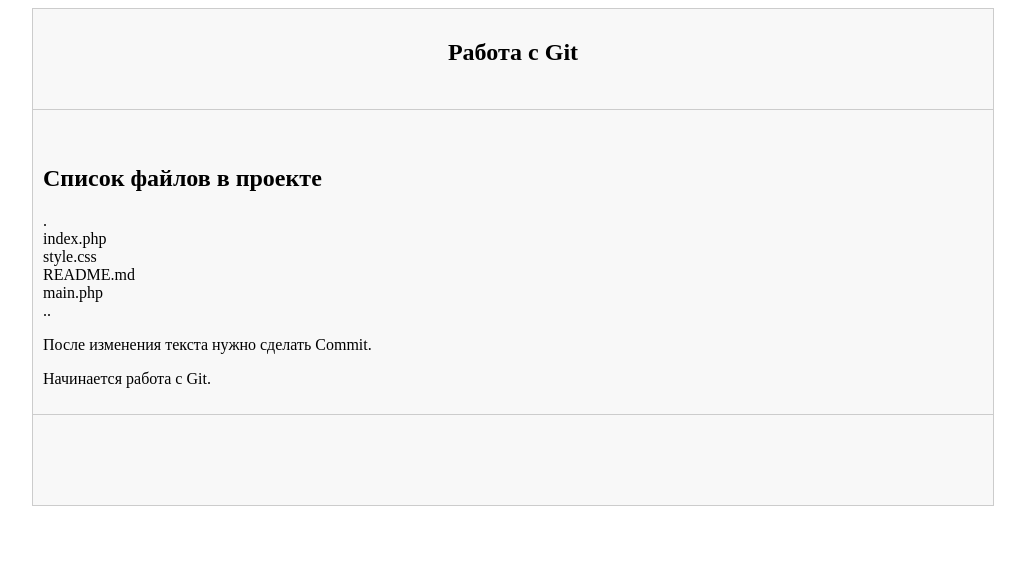
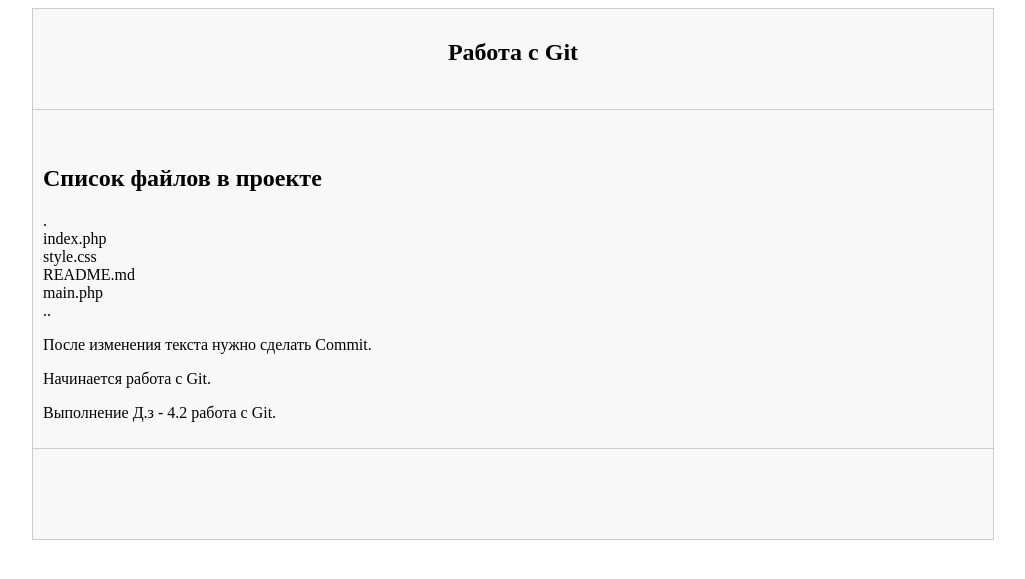
Before and after one commit to leoserz/r1-1, a PHP site: page / in a window 1280 px wide. Shown: the top 579 px of the page, without its empty margins (127-1152 px from the left). Run offline with PHP 8.4, Linux system fonts and the light colour scheme.

Commit message:
Д.з -4.2
Добавление текста (Д.з-4.2)

```diff
--- a/index.php
+++ b/index.php
@@ -22,6 +22,7 @@
 				<?php ShowFiles(); ?>
 				<p>После изменения текста нужно сделать Commit.</p>
 				<p>Начинается работа с Git.</p>
+				<p>Выполнение Д.з - 4.2  работа с Git.</p>
 
 			</div>
 			<div id="footer">
```
